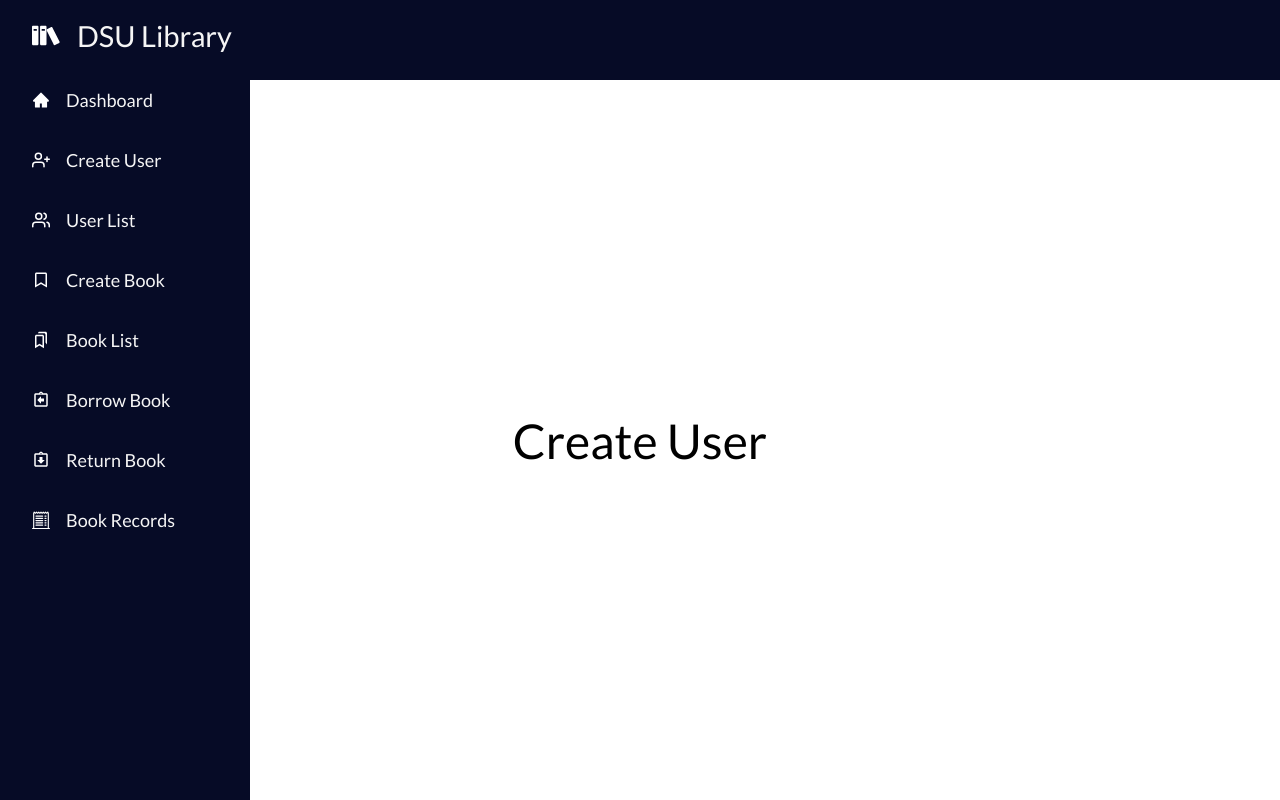
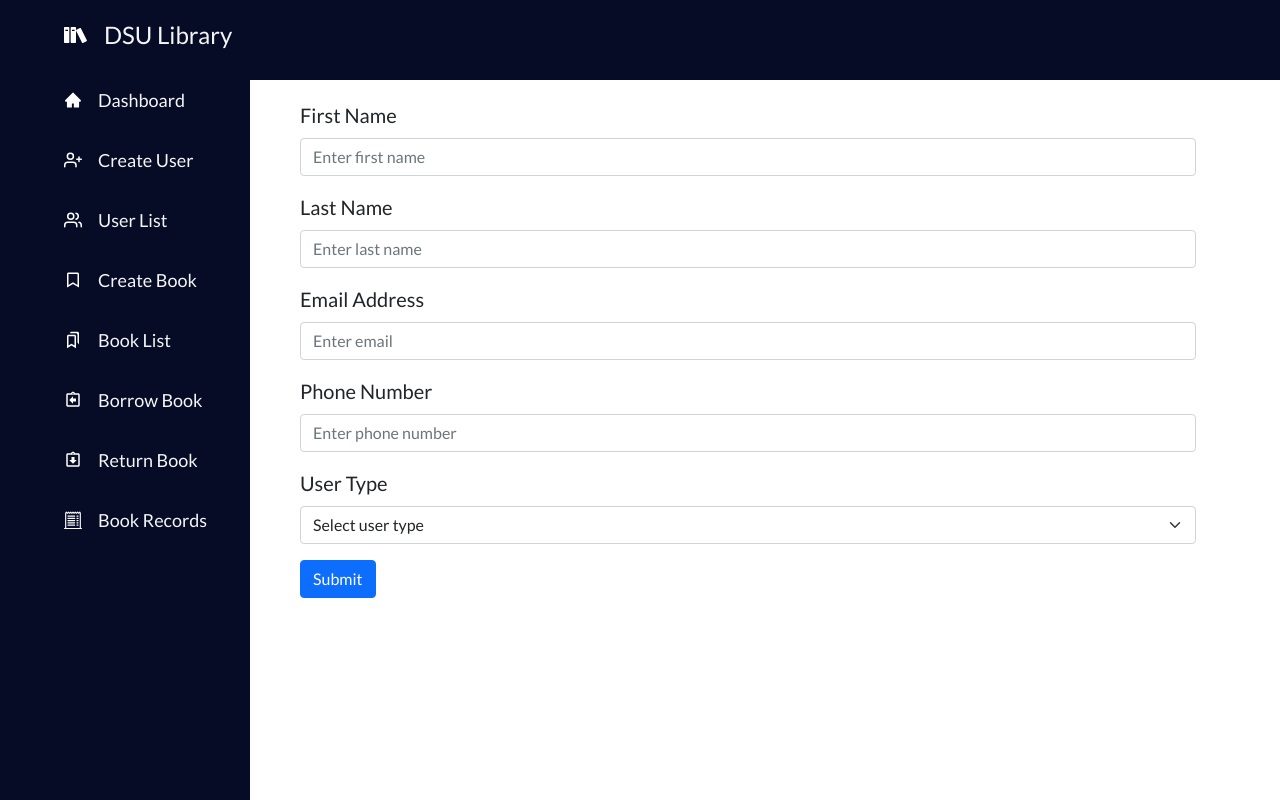
Before and after one commit to osw-caceres/dsu-library-ui, a React (Create React App) app: page /user in a window 1280 px wide. Built offline with nearby package versions, Linux system fonts and the light colour scheme.

Commit message:
Dashboard and CreateUser
Implemented the dashboard and the Create User form

```diff
--- a/package.json
+++ b/package.json
@@ -6,7 +6,9 @@
     "@testing-library/jest-dom": "^5.15.0",
     "@testing-library/react": "^11.2.7",
     "@testing-library/user-event": "^12.8.3",
+    "bootstrap": "^5.1.3",
     "react": "^17.0.2",
+    "react-bootstrap": "^2.0.2",
     "react-dom": "^17.0.2",
     "react-icons": "^4.3.1",
     "react-router-dom": "^6.0.2",
--- a/src/App.css
+++ b/src/App.css
@@ -18,6 +18,14 @@
   display: flex;
   height: 90vh;
   align-items: center;
-  justify-content: center;
+  justify-content: left;
   font-size: 3rem;
 }
+
+
+.maindiv {
+  /* background-color: cadetblue; */
+  height: 85vh;
+  width: 70vw;
+  margin-left: 300px;
+}
--- a/src/components/Navbar/Navbar.css
+++ b/src/components/Navbar/Navbar.css
@@ -35,7 +35,7 @@
 .nav-title a {
     text-decoration: none;
     color: #f5f5f5;
-    font-size: 29px;
+    font-size: 24px;
     display: flex;
     align-items: center;
     padding: 0 16px;
--- a/src/components/Navbar/Navbar.js
+++ b/src/components/Navbar/Navbar.js
@@ -18,7 +18,7 @@ function Navbar() {
             <nav className='nav-menu'>
                 <ul className="nav-menu-items">
                     <li key={0} className="nav-title">
-                        <Link to="#">
+                        <Link to="/">
                         <ImBooks />
                         <span>DSU Library</span>
                         </Link>
--- a/src/pages/CreateUser.js
+++ b/src/pages/CreateUser.js
@@ -1,9 +1,48 @@
 import React from 'react'
+import { Form, Button } from 'react-bootstrap'
+import 'bootstrap/dist/css/bootstrap.min.css'
 
 function CreateUser() {
     return (
         <div className="createUser">
-            Create User
+            <div className="maindiv">
+                <Form style={{ fontSize: '20px' }}>
+                    <Form.Group className="mb-3" controlId="formBasicFirstName">
+                        <Form.Label>First Name</Form.Label>
+                        <Form.Control type="text" placeholder="Enter first name" />
+                        <Form.Text className="text-muted">
+                        </Form.Text>
+                    </Form.Group>
+                    <Form.Group className="mb-3" controlId="formBasicLastName">
+                        <Form.Label>Last Name</Form.Label>
+                        <Form.Control type="text" placeholder="Enter last name" />
+                        <Form.Text className="text-muted">
+                        </Form.Text>
+                    </Form.Group>
+                    <Form.Group className="mb-3" controlId="formBasicEmail">
+                        <Form.Label>Email Address</Form.Label>
+                        <Form.Control type="email" placeholder="Enter email" />
+                        <Form.Text className="text-muted">
+                        </Form.Text>
+                    </Form.Group>
+                    <Form.Group className="mb-3" controlId="formBasicPhoneNumber">
+                        <Form.Label>Phone Number</Form.Label>
+                        <Form.Control type="text" placeholder="Enter phone number" />
+                    </Form.Group>
+                    <Form.Group className="mb-3" controlId="formBasicPhoneNumber">
+                        <Form.Label>User Type</Form.Label>
+                        <Form.Select aria-label="Default select example">
+                            <option>Select user type</option>
+                            <option value="1">One</option>
+                            <option value="2">Two</option>
+                        </Form.Select>
+                    </Form.Group>
+
+                    <Button variant="primary" type="submit">
+                        Submit
+                    </Button>
+                </Form>
+            </div>
         </div>
     )
 }
--- a/src/pages/Dashboard.js
+++ b/src/pages/Dashboard.js
@@ -1,8 +1,30 @@
+import { Card, Container, Row, Button } from "react-bootstrap";
+import { AiFillHome } from 'react-icons/ai';
+import { FiUserPlus, FiUsers } from 'react-icons/fi';
+import { BiBookmark, BiBookmarks } from 'react-icons/bi';
+import { SideBarData } from '../components/Navbar/SidebarData';
+import 'bootstrap/dist/css/bootstrap.min.css'
+
 const Dashboard = () => {
 
-    return(
+    return (
         <div className="dashboard">
-            Dashboard
+            <div className="maindiv">
+                <Container fluid>
+                    <Row xs={12} md={4} lg={3}>
+                        {SideBarData.slice(1).map((item, index) => {
+                            return (
+                                <Card style={{ width: '20rem', fontSize: '20px', padding: '10px', margin: '20px' }}>
+                                    <Card.Body>
+                                        <Card.Title>{item.icon} {item.title}</Card.Title>
+                                        <Button variant="primary" href={item.path}>{item.title}</Button>
+                                    </Card.Body>
+                                </Card>
+                            );
+                        })}
+                    </Row>
+                </Container>
+            </div>
         </div>
     )
 }
```
Also changed, not shown: 1 other file (tests, documents, lock files or other folders).
